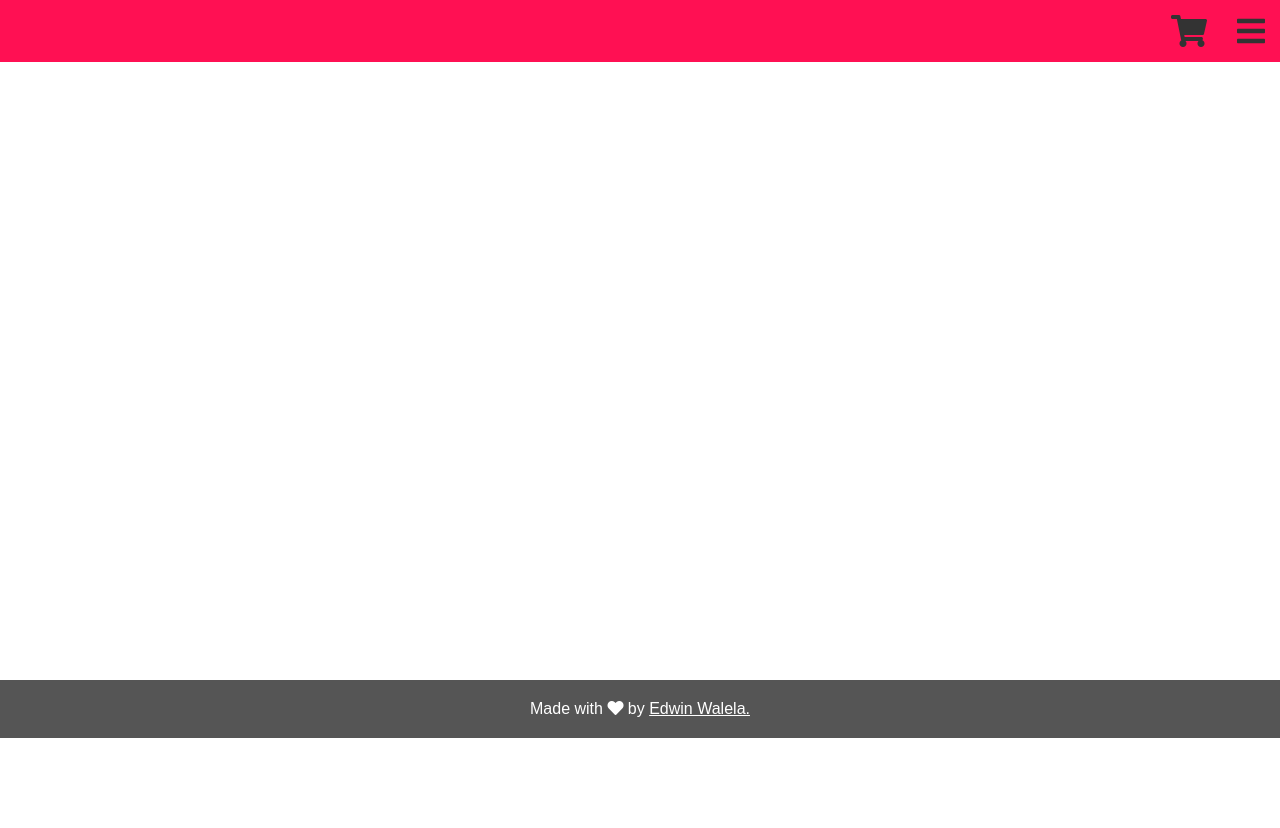
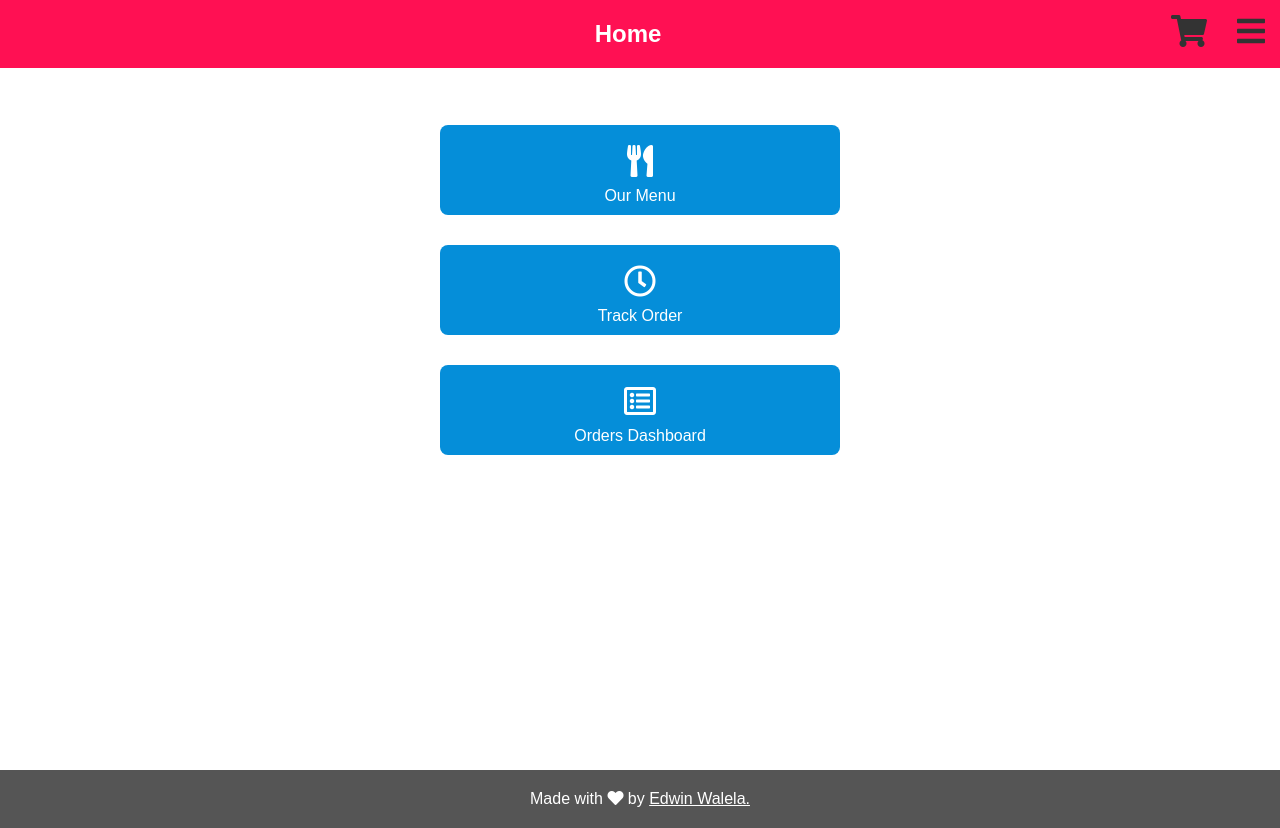
Before and after one commit to EdwinWalela/restaurant-manager, a React (Create React App) app in the folder client/: page / in a window 1280 px wide. Before the commit the page ends 800 px from the top, so only its background shows below. Built offline with nearby package versions, Linux system fonts and the light colour scheme.

Commit message:
home navigation component

```diff
--- a/client/src/App.css
+++ b/client/src/App.css
@@ -3,15 +3,11 @@
     padding:0;
     box-sizing: border-box;
     font-family: Arial, Helvetica, sans-serif;
-}
-
-a{
     color:inherit;
 }
 
 li{
     list-style-type: circle;
-
 }
 
 li:hover{
--- a/client/src/App.js
+++ b/client/src/App.js
@@ -3,6 +3,7 @@ import {BrowserRouter as Router, Route } from 'react-router-dom';
 import './App.css';
 import data from './data';
 
+import HomeNavigation from './components/home/HomeNavigation';
 import MenuPage from './components/menu/MenuPage';
 import OrdersPage from './components/orders/OrdersPage';
 import OrderControl from './components/admin/OrderControl';
@@ -140,7 +141,7 @@ class App extends Component {
             <Router>
                 <div style={{minHeight:'60vh'}}>
                     <Route exact path="/" render={
-                        ()=> <Header
+                        ()=> <HomeNavigation
                                 userOrder = {this.state.userOrder}
                                 handleOrderCreation = {this.handleOrderCreation}
                                 handleNavigationDisplay = {this.handleNavigationDisplay}
--- /dev/null
+++ b/client/src/components/home/HomeNavigation.js
@@ -0,0 +1,84 @@
+import React from 'react'
+import { NavLink } from 'react-router-dom'
+
+import PropTypes from 'prop-types'
+
+import Header from '../layout/Header'
+
+function HomeNavigation(props) {
+    return (
+       <React.Fragment>
+            <Header
+                userOrder = {props.userOrder}
+                handleOrderCreation = {props.handleOrderCreation}
+                handleNavigationDisplay = {props.handleNavigationDisplay}
+                handleUserOrderDisplay = {props.handleUserOrderDisplay}
+                navigationDisplay = {props.navigationDisplay}
+                userOrderDisplay = {props.userOrderDisplay}
+                title="Home"
+            />
+            <div style={containerStyle}>
+                <NavLink to="/our-menu">
+                        <div style={linkStyle}>
+                            <i style={iconStyle} className="fas fa-utensils"></i><br/>
+                        Our Menu
+                        </div>
+                </NavLink>
+                <NavLink to="/orders">
+                    <div style={linkStyle}>
+                        <i style={iconStyle} className="far fa-clock"></i><br/>
+                        Track Order
+                    </div>
+                </NavLink>
+                <NavLink to="/admin">
+                    <div style={linkStyle}>
+                        <i style={iconStyle} className="far fa-list-alt"></i><br/>
+                        Orders Dashboard
+                    </div>
+                </NavLink>
+            </div>
+        </React.Fragment>
+    )
+}
+
+const containerStyle = {
+    margin:'90px auto 10px auto',
+    width:'100%',
+    padding:'20px',
+    textAlign:'center',
+    maxWidth:'750px'
+}
+
+const linkStyle = {
+    background:'#058ED9',
+    color:'#fff',
+    display:'inline-block',
+    margin:'15px auto',
+    padding:'10px 0px',
+    width:'100%',
+    maxWidth:'400px',
+    cursor:'pointer',
+    borderRadius:'8px'
+}
+
+const iconStyle = {
+    display:'inline-block',
+    fontSize:'2em',
+    margin:'10px'
+}
+
+HomeNavigation.propTypes = {
+    userOrderDisplay:PropTypes.bool.isRequired,
+    navigationDisplay:PropTypes.bool.isRequired,
+    handleUserOrderDisplay:PropTypes.func.isRequired,
+    handleNavigationDisplay:PropTypes.func.isRequired,
+    handleOrderCreation:PropTypes.func.isRequired,
+    userOrder:PropTypes.arrayOf(PropTypes.shape({
+        id:PropTypes.number,
+        name:PropTypes.string,
+        price:PropTypes.number,
+        quantity:PropTypes.number
+    })).isRequired,
+}
+
+export default HomeNavigation
--- a/client/src/data.js
+++ b/client/src/data.js
@@ -41,7 +41,7 @@ module.exports = {
                 number:21,
                 id:1,
                 user:'edwin',
-                status:0,
+                status:1,
                 items:[
                     {
                         id:"fries",
@@ -57,7 +57,66 @@ module.exports = {
                     }
                 ]
             },
-
+            {
+                number:22,
+                id:2,
+                user:'mumu',
+                status:2,
+                items:[
+                    {
+                        id:"fries",
+                        quantity:2
+                    },
+                    {
+                        id:'super combo',
+                        quantity:1
+                    }
+                ]
+            },
+            {
+                number:23,
+                id:3,
+                user:'patrick',
+                status:2,
+                items:[
+                    {
+                        id:"fries",
+                        quantity:2
+                    },
+                    {
+                        id:'soda',
+                        quantity:1
+                    },
+                    {
+                        id:'super combo',
+                        quantity:1
+                    }
+                ]
+            },
+            {
+                number:24,
+                id:4,
+                user:'susan',
+                status:3,
+                items:[
+                    {
+                        id:"fries",
+                        quantity:1
+                    }
+                ]
+            },
+            {
+                number:25,
+                id:5,
+                user:'Elijah',
+                status:4,
+                items:[
+                    {
+                        id:"fries",
+                        quantity:1
+                    }
+                ]
+            },
     ],
 
 }
```
Lines whose indentation alone changed are shown as unchanged.
